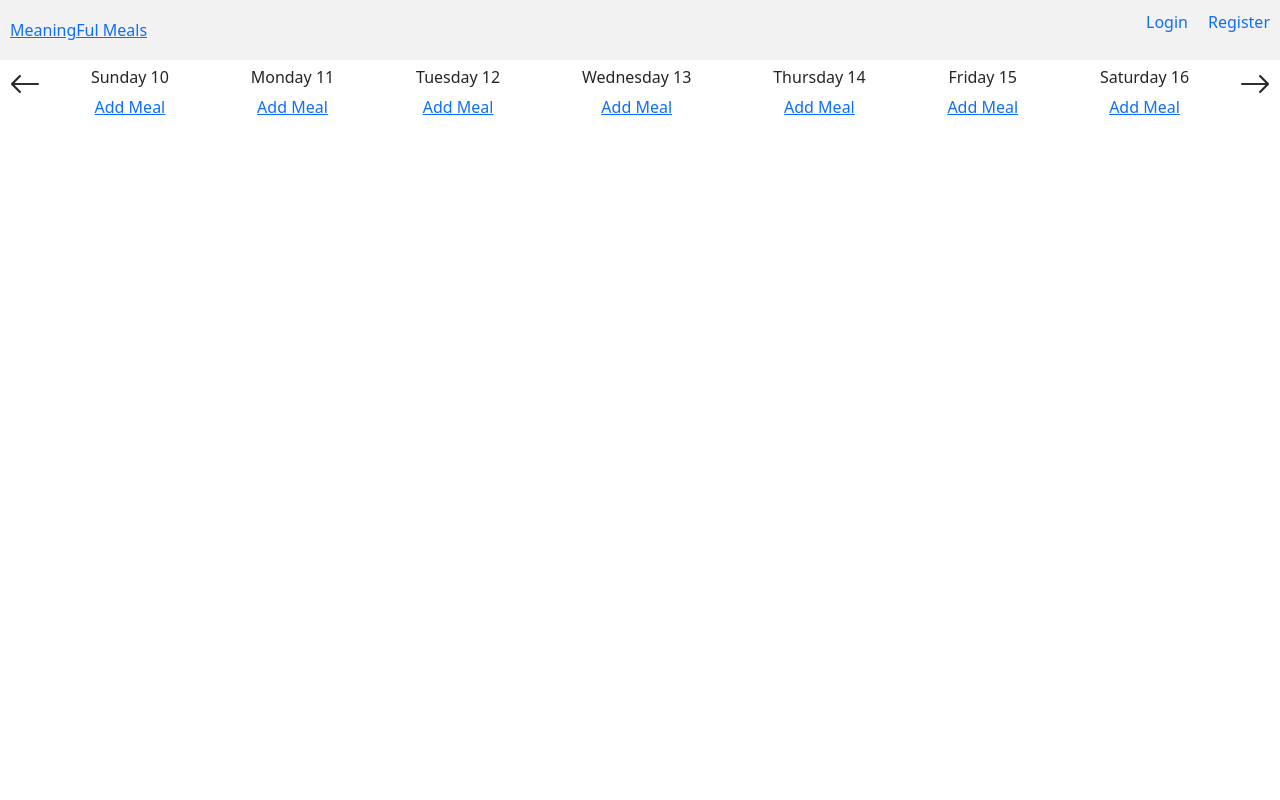
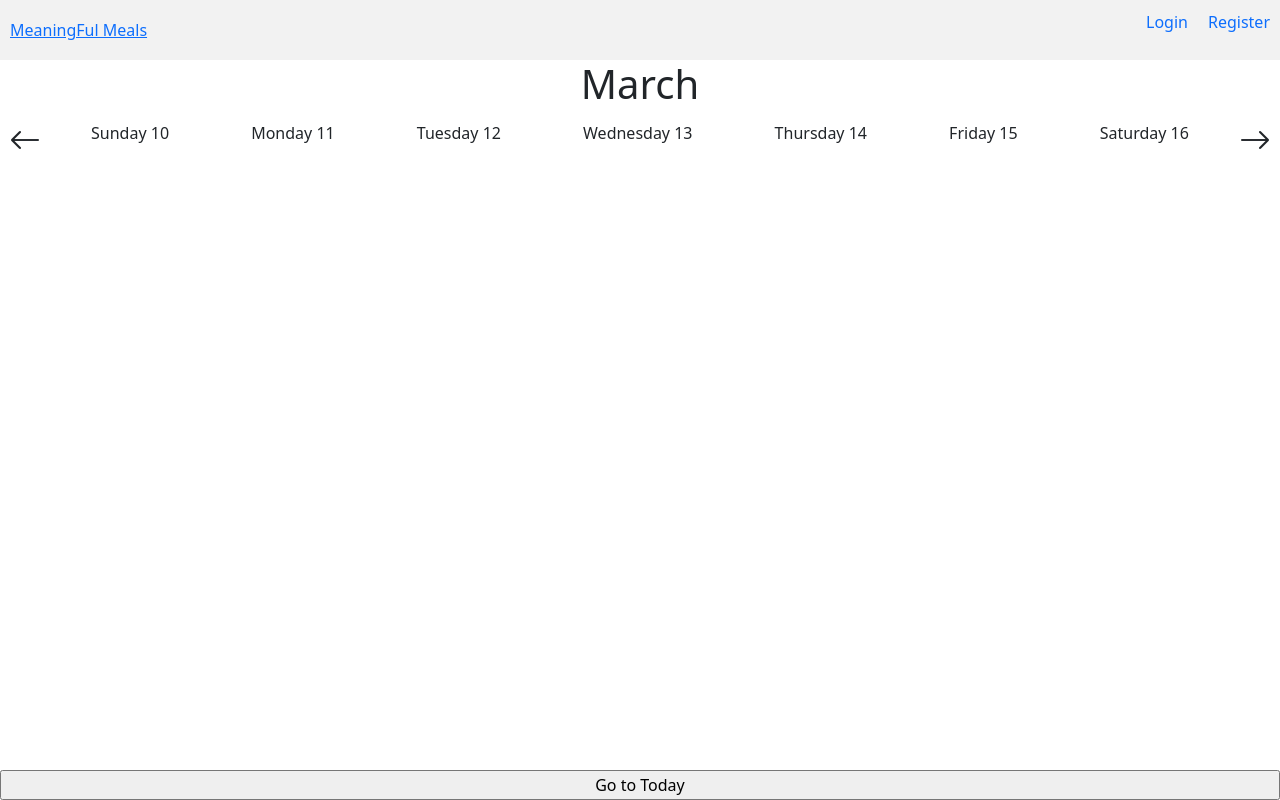
Before and after one commit to vargasdm/meaningful-meals, a React (Create React App) app in the folder source-code/front-end/: page /plan in a window 1280 px wide. Built offline with nearby package versions, Linux system fonts and the light colour scheme; no server answers.

Commit message:
Made 'Go to Today' button

```diff
--- a/source-code/front-end/src/components/MealPlan/MealPlan.css
+++ b/source-code/front-end/src/components/MealPlan/MealPlan.css
@@ -1,10 +1,43 @@
+.meal-plan-div {
+	height: 100%;
+	display: flex;
+	flex-direction: column;
+	flex-wrap: nowrap;
+}
+
+.month-banner {
+	/* font-size: 32px; */
+	position: relative;
+	flex-grow: 0;
+	flex-shrink: 0;
+	/* display: inline; */
+	display: flex;
+	justify-content: center;
+}
+
+.month-banner>h1 {
+	font-size: 32px;
+	display: inline;
+}
+
+.month-banner>input {
+	/* justify-self: flex-end; */
+	position: absolute;
+	/* margin-left: auto; */
+	top: 0;
+	right: 0;
+	display: inline;
+}
+
 .weekly-calendar {
 	display: flex;
 	flex-direction: row;
 	flex-wrap: nowrap;
 	align-items: stretch;
 
-	height: 100%;
+	/* height: 100%; */
+	flex-grow: 1;
+	flex-shrink: 1;
 }
 
 .weekly-calendar>i {
--- a/source-code/front-end/src/components/MealPlan/MealPlanContainer.tsx
+++ b/source-code/front-end/src/components/MealPlan/MealPlanContainer.tsx
@@ -1,6 +1,21 @@
 import { useState } from "react";
 import MealPlanWeek from "./MealPlanWeek";
 import './MealPlan.css';
+
+const MONTH_NAMES: string[] = [
+	'January',
+	'February',
+	'March',
+	'April',
+	'May',
+	'June',
+	'July',
+	'August',
+	'September',
+	'October',
+	'November',
+	'December'
+];
 
 export default function MealPlanContainer() {
 	const now: Date = new Date();
@@ -11,10 +26,26 @@ export default function MealPlanContainer() {
 		)
 	);
 
+	function handleGoToToday() {
+		setFirstDateOfWeek(new Date(
+			new Date().setDate(now.getDate() - now.getDay())
+		));
+	}
+
 	return (
-		<MealPlanWeek
-			firstDateOfWeek={firstDateOfWeek}
-			setFirstDateOfWeek={setFirstDateOfWeek}
-		/>
+		<div className='meal-plan-div'>
+			{/* <div className='month-banner'> */}
+			<h1>{MONTH_NAMES[firstDateOfWeek.getMonth()]}</h1>
+			<MealPlanWeek
+				firstDateOfWeek={firstDateOfWeek}
+				setFirstDateOfWeek={setFirstDateOfWeek}
+			/>
+			<input
+				type='button'
+				value='Go to Today'
+				onClick={handleGoToToday}
+			/>
+		</div>
+		// </div >
 	)
 }
--- a/source-code/front-end/src/components/MealPlan/MealPlanDay.tsx
+++ b/source-code/front-end/src/components/MealPlan/MealPlanDay.tsx
@@ -1,7 +1,6 @@
 import { Link } from "react-router-dom";
 
 type MealPlanDayProp = {
-	// dayOfTheWeek: number,
 	dayName: string,
 	dateOfTheMonth: number,
 	month: number,
@@ -9,13 +8,10 @@ type MealPlanDayProp = {
 }
 
 export default function MealPlanDay(props: MealPlanDayProp) {
-	// const date = props.date;
-	// console.log(date);
-
 	return (
 		<div className='meal-plan-day'>
 			<h1>{props.dayName} {props.dateOfTheMonth}</h1 >
-			<Link to={'/meal?date=1'}>Add Meal</Link>
+			{/* <Link to={'/meal?date=1'}>Add Meal</Link> */}
 		</div>
 	);
 }
--- a/source-code/front-end/src/components/MealPlan/MealPlanWeek.tsx
+++ b/source-code/front-end/src/components/MealPlan/MealPlanWeek.tsx
@@ -1,7 +1,7 @@
 import { useState } from 'react';
 import MealPlanDay from "./MealPlanDay";
 
-const DAYS_PER_WEEK: number = 7;
+const NUM_DAYS_PER_WEEK: number = 7;
 const DAY_NAMES: string[] = [
 	'Sunday',
 	'Monday',
@@ -56,12 +56,12 @@ export default function MealPlanWeek(props: MealPlanWeekProp) {
 		<div className='weekly-calendar'>
 			<i
 				className='bi bi-arrow-left'
-				onClick={changeFirstDateOfWeek(-7)}
+				onClick={changeFirstDateOfWeek(-NUM_DAYS_PER_WEEK)}
 			/>
 			{calendarDays}
 			<i
 				className='bi bi-arrow-right'
-				onClick={changeFirstDateOfWeek(7)}
+				onClick={changeFirstDateOfWeek(NUM_DAYS_PER_WEEK)}
 			/>
 		</div>
 	);
```
Also changed, not shown: source-code/front-end/src/components/Recipe/Recipe.tsx (+1 -50 lines).
